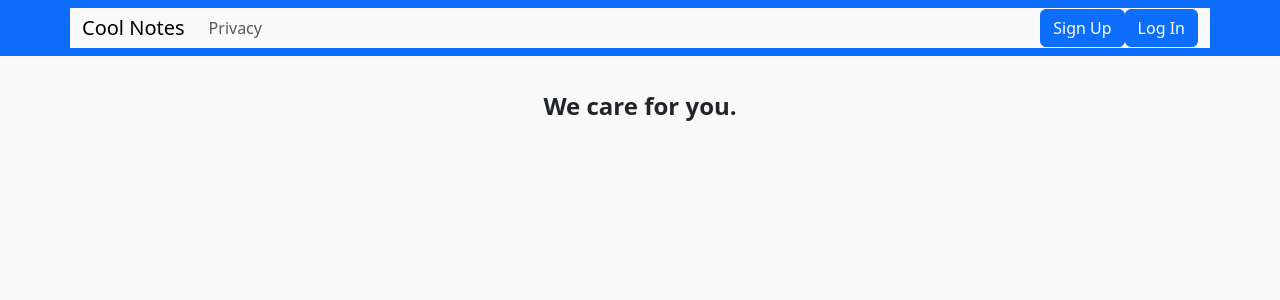
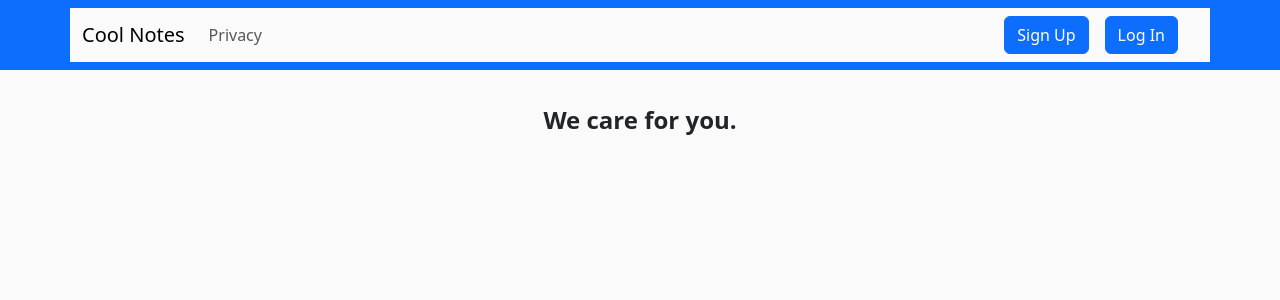
Before and after one commit to deveshru2712/CoolNotes, a React (Vite) app in the folder Frontend/: page /privacy in a window 1280 px wide. Shown: the top 300 px of the page. Built offline with nearby package versions, Linux system fonts and the light colour scheme; no server answers.

Commit message:
fixed some minor design issue

```diff
--- a/Frontend/src/components/NavBarLoggedOutView.tsx
+++ b/Frontend/src/components/NavBarLoggedOutView.tsx
@@ -1,4 +1,4 @@
-import { Button } from "react-bootstrap";
+import { Button, Container } from "react-bootstrap";
 
 interface NavBarLoggedOutViewProps {
   onSignUpClicked: () => void;
@@ -10,10 +10,14 @@ const NavBarLoggedOutView = ({
   onLogInClicked,
 }: NavBarLoggedOutViewProps) => {
   return (
-    <>
-      <Button onClick={onSignUpClicked}>Sign Up</Button>
-      <Button onClick={onLogInClicked}>Log In</Button>
-    </>
+    <Container>
+      <Button onClick={onSignUpClicked} className="m-2">
+        Sign Up
+      </Button>
+      <Button onClick={onLogInClicked} className="m-2">
+        Log In
+      </Button>
+    </Container>
   );
 };
 
```
